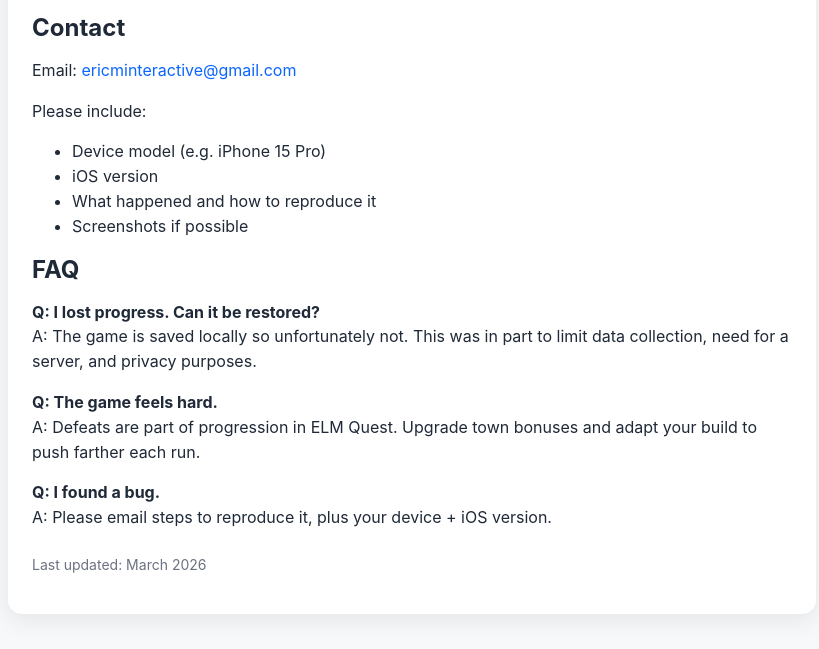
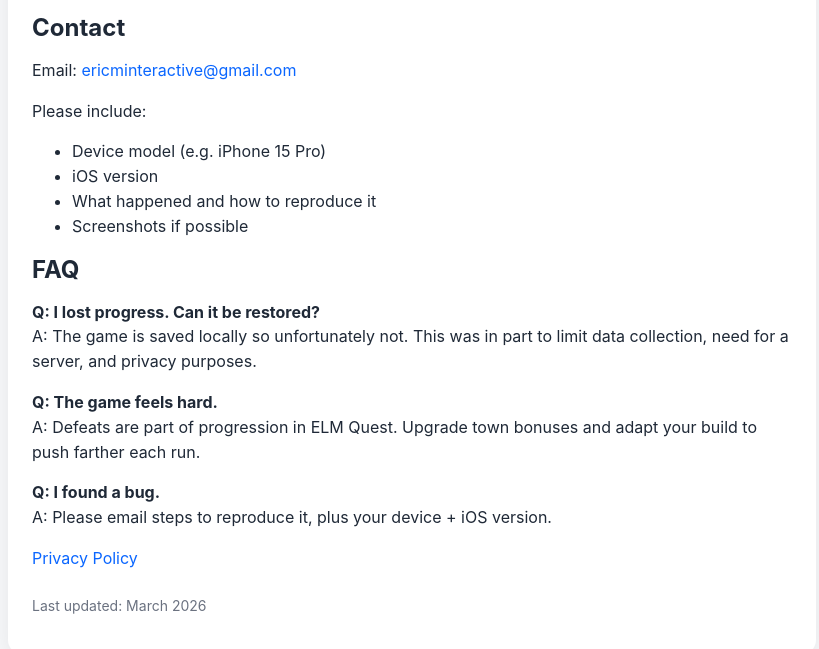
Before and after one commit to ericminteractive/ELMQuest-support, a plain HTML site: page index.html in a window 1280 px wide. Shown: the part 147-796 px from the top of the page, without its empty margins (228-1047 px from the left). Drawn offline with Linux system fonts and the light colour scheme.

Commit message:
Update index.html

```diff
--- a/index.html
+++ b/index.html
@@ -35,6 +35,7 @@
     A: Defeats are part of progression in ELM Quest. Upgrade town bonuses and adapt your build to push farther each run.</p>
     <p><strong>Q: I found a bug.</strong><br>
     A: Please email steps to reproduce it, plus your device + iOS version.</p>
+    <p class="p4"><span class="s2"><a href="privacy.html"><span class="s3">Privacy Policy</span></a></span></p>
     <p class="muted">Last updated: March 2026</p>
   </main>
 </body>
```
